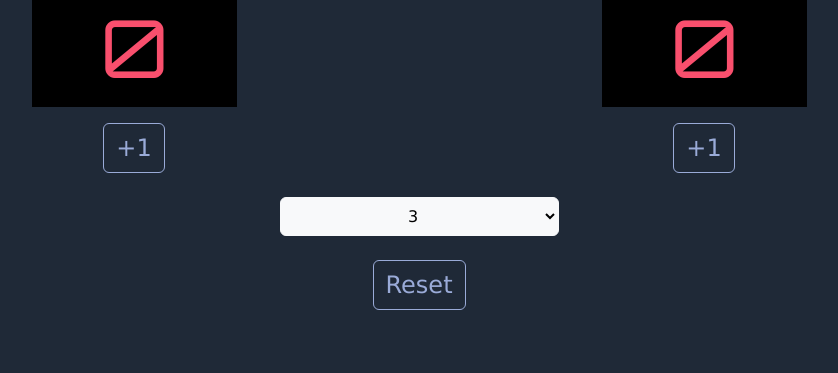
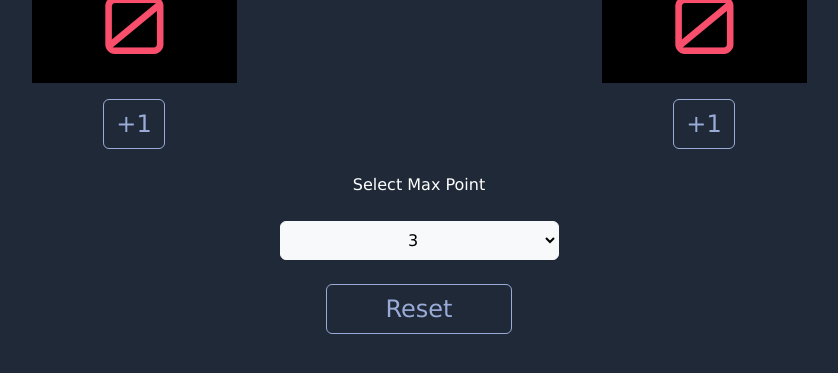
Before and after one commit to fiorenzaa/scoreBoard-withJS, a plain HTML site: page index.html in a window 1280 px wide. Shown: the part 271-644 px from the top of the page, without its empty margins (221-1059 px from the left). Drawn offline with nearby package versions, Linux system fonts and the light colour scheme.

Commit message:
add text select max point

```diff
--- a/index.html
+++ b/index.html
@@ -44,7 +44,8 @@
       </div>
     </div>
 
-    <div class="d-grid gap-2 col-4 col-md-3 mx-auto pb-4">
+    <div class="maxPoint d-grid gap-2 col-4 col-md-3 mx-auto pb-4">
+      <p>Select Max Point</p>
       <select name="" id="winpoint" class="p-2 btn btn-light">
         <option value="3">3</option>
         <option value="5">5</option>
@@ -52,7 +53,7 @@
       </select>
     </div>
 
-    <div class="d-grid gap-2 col-1 mx-auto">
+    <div class="d-grid gap-2 col-2 mx-auto">
       <button class="btn btn-primary" id="reset">Reset</button>
     </div>
     <p id="warning" class="text-center pt-3"></p>
--- a/style.css
+++ b/style.css
@@ -45,3 +45,7 @@ h2 {
   color: #f94f6d;
   font-size: 1.5em;
 }
+
+.maxPoint p{
+  text-align: center;
+}
```
